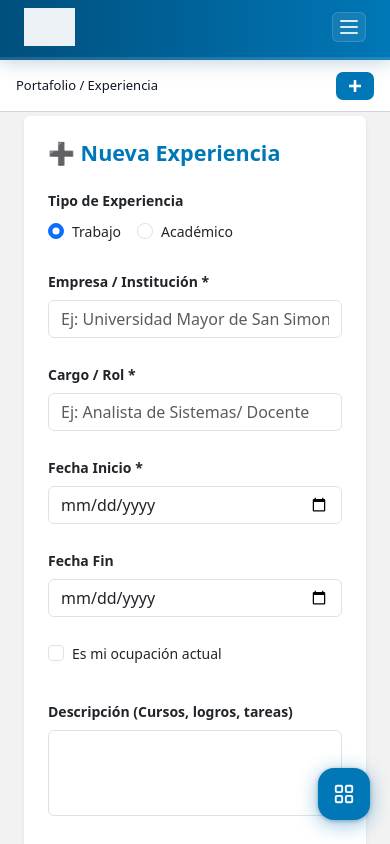
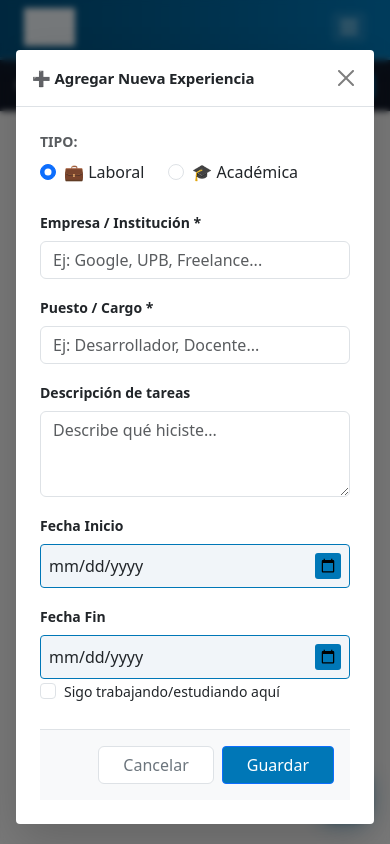
Before and after one commit to AaronParraMerino/portafolio-frontend, a React (Create React App) app: page /dashboard/experience in a window 390 px wide. Both pictures are taken after a click on the button 355 px from the left and 85 px from the top of the page. Shown: the top 844 px of the page. Built offline with nearby package versions, Linux system fonts and the light colour scheme; grey boxes are pictures that could not be loaded.

Commit message:
Mejora responsiva y interfaz con colores y estilo

```diff
--- /dev/null
+++ b/src/features/dashboard/experience/components/ExperienceDetailModal.jsx
@@ -0,0 +1,71 @@
+import React from 'react';
+
+export default function ExperienceDetailModal({ exp, onClose }) {
+  if (!exp) return null;
+
+  return (
+    <div className="prf-modal-overlay" style={{ zIndex: 1100, backgroundColor: 'rgba(0,0,0,0.6)' }}>
+      {/* QA: border-radius: 4px para que sea igual al perfil (sin puntas redondas) */}
+      <div className="prf-modal-content p-0 bg-white shadow-lg" style={{ maxWidth: '550px', borderRadius: '4px', overflow: 'hidden', border: 'none' }}>
+
+        {/* Cabecera con degradado y X dinámica */}
+        <div className="p-4 text-white d-flex justify-content-between align-items-start" style={{ background: 'linear-gradient(135deg, var(--azul) 0%, #004a74 100%)' }}>
+          <div>
+            <span className="badge bg-white text-primary mb-2 fw-bold" style={{ fontSize: '10px' }}>{exp.tipo_experiencia}</span>
+            <h4 className="fw-bold mb-0">{exp.puesto}</h4>
+          </div>
+          <button
+            className="btn-close btn-close-white"
+            onClick={onClose}
+            style={{ transition: '0.2s' }}
+            onMouseEnter={(e) => e.target.style.filter = 'invert(14%) sepia(91%) saturate(6594%) hue-rotate(358deg) brightness(95%) contrast(112%)'}
+            onMouseLeave={(e) => e.target.style.filter = 'none'}
+          ></button>
+        </div>
+
+        {/* Cuerpo con Scroll vertical y fijación de texto (word-break) */}
+        <div className="p-4" style={{ maxHeight: '60vh', overflowY: 'auto' }}>
+          <div className="mb-4">
+            <p className="mb-1 text-muted small fw-bold">EMPRESA / INSTITUCIÓN</p>
+            <p className="text-dark fw-medium">{exp.empresa}</p>
+
+            <p className="mb-1 text-muted small fw-bold mt-3">PERIODO</p>
+            <p className="text-dark">📅 {exp.fecha_inicio} — {exp.actual ? 'Actualidad' : exp.fecha_fin}</p>
+          </div>
+
+          <div className="p-3 bg-light" style={{ borderLeft: '4px solid var(--azul)', borderRadius: '2px' }}>
+            <p className="mb-1 text-muted small fw-bold">DESCRIPCIÓN</p>
+            {/* QA Fix: wordBreak forzado para que el texto no se salga del cuadro */}
+            <p className="text-dark mb-0" style={{
+              whiteSpace: 'pre-wrap',
+              lineHeight: '1.6',
+              wordBreak: 'break-word',
+              overflowWrap: 'anywhere'
+            }}>
+              {exp.descripcion || "Sin descripción detallada."}
+            </p>
+          </div>
+        </div>
+
+        {/* Footer con botón que cambia de Gris a Rojo */}
+        <div className="p-3 border-top text-end bg-light">
+          <button
+            className="btn px-4 fw-bold"
+            style={{
+              backgroundColor: '#6c757d',
+              color: 'white',
+              borderRadius: '4px',
+              transition: '0.3s',
+              border: 'none'
+            }}
+            onClick={onClose}
+            onMouseEnter={(e) => e.target.style.backgroundColor = '#dc3545'}
+            onMouseLeave={(e) => e.target.style.backgroundColor = '#6c757d'}
+          >
+            Cerrar detalle
+          </button>
+        </div>
+      </div>
+    </div>
+  );
+}
--- a/src/features/dashboard/experience/components/ExperienceForm.jsx
+++ b/src/features/dashboard/experience/components/ExperienceForm.jsx
@@ -3,115 +3,125 @@ import React, { useState, useEffect } from 'react';
 export default function ExperienceForm({ onSave, onCancel, editData }) {
   const [formData, setFormData] = useState({
     tipo_experiencia: 'Laboral',
-    empresa: '',
-    puesto: '',
-    fecha_inicio: '',
-    fecha_fin: '',
-    actual: false,
-    descripcion: ''
+    empresa: '', puesto: '', fecha_inicio: '', fecha_fin: '',
+    actual: false, descripcion: ''
   });
-  const [error, setError] = useState('');
-
-  // QA: Función para obtener la fecha de hoy y limitar los calendarios
-  const getTodayDate = () => {
-    return new Date().toISOString().split('T')[0];
-  };
 
   useEffect(() => {
     if (editData) setFormData(editData);
   }, [editData]);
 
-  const handleSubmit = (e) => {
-    e.preventDefault();
-    if (!formData.empresa || !formData.puesto || !formData.fecha_inicio) {
-      setError('Por favor, completa los campos obligatorios (*).');
-      return;
-    }
-    // Validación sistémica de fechas
-    if (!formData.actual && formData.fecha_fin && formData.fecha_inicio > formData.fecha_fin) {
-      setError('La fecha de inicio no puede ser posterior a la fecha de fin.');
-      return;
-    }
-    onSave(formData);
-  };
+  return (
+    <div className="prf-modal-overlay" style={{ zIndex: 1050, backgroundColor: 'rgba(0,0,0,0.5)' }}>
+      {/* background-color blanco forzado, shadow-lg, border-radius reducido a 4px (sin puntas redondas) */}
+      <div className="prf-modal-content bg-white shadow-lg p-0" style={{ maxWidth: '600px', border: 'none', borderRadius: '4px', overflow: 'visible' }}>
+        <div className="prf-modal-head border-bottom p-3">
+          <span className="prf-modal-title fw-bold text-dark">
+            {editData ? '✏️ Editar Experiencia' : '➕ Agregar Nueva Experiencia'}
+          </span>
+          {/* QA: X de cerrar con efecto hover rojo */}
+          <button
+            className="btn-close"
+            onClick={onCancel}
+            style={{ transition: '0.2s' }}
+            onMouseEnter={(e) => e.target.style.filter = 'invert(14%) sepia(91%) saturate(6594%) hue-rotate(358deg) brightness(95%) contrast(112%)'}
+            onMouseLeave={(e) => e.target.style.filter = 'none'}
+          ></button>
+        </div>
 
-  return (
-    <div className="card shadow-sm border-0 p-4 mb-4" style={{ backgroundColor: 'var(--blanco)' }}>
-      <h4 className="fw-bold mb-4" style={{ color: 'var(--azul)' }}>
-        {editData ? '✏️ Actualizar Registro' : '➕ Nueva Experiencia'}
-      </h4>
+        <form onSubmit={(e) => { e.preventDefault(); onSave(formData); }} className="p-4">
+          <div className="row g-3">
 
-      {error && <div className="alert alert-danger py-2 small">{error}</div>}
-
-      <form onSubmit={handleSubmit}>
-        <div className="row g-3">
+            {/* Tiquear Tipo de Experiencia (Radios) - CONSERVADO EXACTAMENTE IGUAL */}
             <div className="col-12 mb-2">
-            <label className="form-label fw-bold d-block small">Tipo de Experiencia</label>
-            <div className="form-check form-check-inline">
-              <input className="form-check-input" type="radio" name="tipoExp" id="lab" value="Laboral"
+              <label className="form-label d-block fw-bold small text-muted text-uppercase">Tipo:</label>
+              <div className="d-flex gap-4">
+                <div className="form-check">
+                  <input className="form-check-input" type="radio" name="tipo_experiencia" id="lab"
                     checked={formData.tipo_experiencia === 'Laboral'}
-                onChange={e => setFormData({...formData, tipo_experiencia: e.target.value})} />
-              <label className="form-check-label small" htmlFor="lab">Trabajo</label>
+                    onChange={() => setFormData({...formData, tipo_experiencia: 'Laboral'})} />
+                  <label className="form-check-label" htmlFor="lab">💼 Laboral</label>
                 </div>
-            <div className="form-check form-check-inline">
-              <input className="form-check-input" type="radio" name="tipoExp" id="acad" value="Académica"
+                <div className="form-check">
+                  <input className="form-check-input" type="radio" name="tipo_experiencia" id="acad"
                     checked={formData.tipo_experiencia === 'Académica'}
-                onChange={e => setFormData({...formData, tipo_experiencia: e.target.value})} />
-              <label className="form-check-label small" htmlFor="acad">Académico</label>
+                    onChange={() => setFormData({...formData, tipo_experiencia: 'Académica'})} />
+                  <label className="form-check-label" htmlFor="acad">🎓 Académica</label>
+                </div>
               </div>
             </div>
 
-          <div className="col-md-6 mb-2">
+            {/* LETRAS Y PLACEHOLDERS CONSERVADOS EXACTAMENTE IGUAL */}
+            <div className="col-md-6">
               <label className="form-label fw-bold small">Empresa / Institución *</label>
-            <input type="text" className="form-control" value={formData.empresa}
-              onChange={e => setFormData({...formData, empresa: e.target.value})} placeholder="Ej: Universidad Mayor de San Simon" />
+              <input type="text" className="form-control" required placeholder="Ej: Google, UPB, Freelance..."
+                value={formData.empresa} onChange={e => setFormData({...formData, empresa: e.target.value})} />
             </div>
 
-          <div className="col-md-6 mb-2">
-            <label className="form-label fw-bold small">Cargo / Rol *</label>
-            <input type="text" className="form-control" value={formData.puesto}
-              onChange={e => setFormData({...formData, puesto: e.target.value})} placeholder="Ej: Analista de Sistemas/ Docente" />
+            <div className="col-md-6">
+              <label className="form-label fw-bold small">Puesto / Cargo *</label>
+              <input type="text" className="form-control" required placeholder="Ej: Desarrollador, Docente..."
+                value={formData.puesto} onChange={e => setFormData({...formData, puesto: e.target.value})} />
             </div>
 
-          <div className="col-md-6 mb-2">
-            <label className="form-label fw-bold small">Fecha Inicio *</label>
-            <input type="date" className="form-control"
-              max={getTodayDate()} // QA: Límite al día de hoy
-              value={formData.fecha_inicio}
+            <div className="col-12">
+              <label className="form-label fw-bold small">Descripción de tareas</label>
+              <textarea className="form-control" rows="3" placeholder="Describe qué hiciste..."
+                value={formData.descripcion} onChange={e => setFormData({...formData, descripcion: e.target.value})} />
+            </div>
+
+            <div className="col-md-6">
+              <label className="form-label fw-bold small">Fecha Inicio</label>
+              <input type="date" className="form-control" value={formData.fecha_inicio}
                 onChange={e => setFormData({...formData, fecha_inicio: e.target.value})} />
             </div>
 
-          <div className="col-md-6 mb-2">
+            <div className="col-md-6">
               <label className="form-label fw-bold small">Fecha Fin</label>
-            <input type="date" className="form-control"
-              max={getTodayDate()} // QA: Límite al día de hoy
-              value={formData.fecha_fin}
-              disabled={formData.actual}
+              <input type="date" className="form-control" disabled={formData.actual} value={formData.fecha_fin}
                 onChange={e => setFormData({...formData, fecha_fin: e.target.value})} />
             </div>
 
-          <div className="col-12 mb-3">
+            <div className="col-12 mt-0">
               <div className="form-check">
-              <input className="form-check-input" type="checkbox" checked={formData.actual} id="checkActual"
-                onChange={e => setFormData({...formData, actual: e.target.checked, fecha_fin: e.target.checked ? '' : formData.fecha_fin})} />
-              <label className="form-check-label small" htmlFor="checkActual">Es mi ocupación actual</label>
+                <input className="form-check-input" type="checkbox" checked={formData.actual} id="checkAct"
+                  onChange={e => setFormData({...formData, actual: e.target.checked, fecha_fin: ''})} />
+                <label className="form-check-label small" htmlFor="checkAct">Sigo trabajando/estudiando aquí</label>
+              </div>
             </div>
           </div>
 
-          <div className="col-12 mb-3">
-            <label className="form-label fw-bold small">Descripción (Cursos, logros, tareas)</label>
-            <textarea className="form-control" rows="3" value={formData.descripcion}
-              onChange={e => setFormData({...formData, descripcion: e.target.value})}></textarea>
-          </div>
-        </div>
-
-        <div className="d-flex gap-3 mt-3">
-          <button type="button" className="btn btn-light w-50" onClick={onCancel}>Cancelar</button>
-          <button type="submit" className="btn text-white w-50" style={{ backgroundColor: 'var(--azul)' }}>
+          <div className="d-flex gap-2 mt-4 pt-3 border-top justify-content-end bg-light p-3">
+            {/* QA: Botón Cancelar con efecto hover rojo */}
+            <button
+              type="button"
+              className="btn px-4"
+              onClick={onCancel}
+              style={{
+                color: '#6c757d',
+                transition: '0.3s',
+                border: '1px solid #dee2e6',
+                backgroundColor: 'white'
+              }}
+              onMouseEnter={(e) => {
+                e.target.style.backgroundColor = '#dc3545';
+                e.target.style.color = 'white';
+                e.target.style.borderColor = '#dc3545';
+              }}
+              onMouseLeave={(e) => {
+                e.target.style.backgroundColor = 'white';
+                e.target.style.color = '#6c757d';
+                e.target.style.borderColor = '#dee2e6';
+              }}
+            >
+              Cancelar
+            </button>
+            <button type="submit" className="btn btn-primary px-4" style={{ backgroundColor: 'var(--azul)', borderRadius: '4px' }}>
               {editData ? 'Actualizar' : 'Guardar'}
             </button>
           </div>
         </form>
       </div>
+    </div>
   );
 }
--- /dev/null
+++ b/src/features/dashboard/experience/components/ExperienceToast.jsx
@@ -0,0 +1,9 @@
+export default function ExperienceToast({ toast }) {
+  if (!toast) return null;
+  return (
+    <div className={`prf-toast ${toast.tipo === 'error' ? 'error' : 'ok'}`}
+         style={{ position: 'fixed', bottom: '20px', right: '20px', zIndex: 9999 }}>
+      <span>{toast.tipo === 'error' ? '⚠️' : '✅'} {toast.msg}</span>
+    </div>
+  );
+}
--- a/src/features/dashboard/experience/pages/ExperiencePage.jsx
+++ b/src/features/dashboard/experience/pages/ExperiencePage.jsx
@@ -1,73 +1,213 @@
 import React, { useState } from 'react';
 import Header from '../../layout/Header';
 import ExperienceForm from '../components/ExperienceForm';
+import ExperienceDetailModal from '../components/ExperienceDetailModal';
+import ExperienceToast from '../components/ExperienceToast';
 
 export default function ExperiencePage() {
-  const [showForm, setShowForm] = useState(false);
-  const [editingExp, setEditingExp] = useState(null);
   const [experiencias, setExperiencias] = useState([]);
+  const [modalMode, setModalMode] = useState(null);
+  const [selectedExp, setSelectedExp] = useState(null);
+  const [toast, setToast] = useState(null);
 
   const breadcrumb = [{ label: 'Portafolio' }, { label: 'Experiencia', active: true }];
 
+  const showToast = (msg, tipo = 'ok') => {
+    setToast({ msg, tipo });
+    setTimeout(() => setToast(null), 3000);
+  };
+
   const handleSave = (data) => {
-    if (editingExp) {
-      setExperiencias(experiencias.map(exp => exp.id === editingExp.id ? { ...data, id: exp.id } : exp));
+    if (modalMode === 'edit') {
+      setExperiencias(experiencias.map(exp => exp.id === selectedExp.id ? { ...data, id: exp.id } : exp));
+      showToast("Experiencia actualizada");
     } else {
       setExperiencias([...experiencias, { ...data, id: Date.now().toString() }]);
+      showToast("Experiencia guardada correctamente");
     }
-    setShowForm(false);
-    setEditingExp(null);
+    setModalMode(null);
+  };
+
+  const handleDelete = (id) => {
+    if (window.confirm("🗑️ ¿Seguro que deseas eliminar esta experiencia?")) {
+      setExperiencias(prev => prev.filter(e => e.id !== id));
+      showToast("Eliminado con éxito", "error");
+    }
   };
 
   return (
     <>
+      <style>{`
+  /* 1. EL HEADER (FONDO OSCURO Y TEXTO BLANCO) */
+  .dsh-header {
+    background-color: #111827 !important;
+    color: white !important;
+  }
+
+  /* Forzamos que el breadcrumb (Portafolio / Experiencia) sea blanco */
+  .dsh-header-bc,
+  .dsh-header-bc span {
+    color: #ffffff !important;
+    opacity: 1 !important;
+  }
+
+  /* 2. TARJETAS DE EXPERIENCIA */
+  .exp-card {
+    transition: all 0.3s ease;
+    border-left: 5px solid var(--azul) !important;
+    border-radius: 4px !important;
+    background-color: #f1f5f9 !important;
+    border: 1px solid #e2e8f0 !important;
+  }
+  .exp-card:hover {
+    transform: translateY(-3px);
+    box-shadow: 0 10px 15px -3px rgba(0,0,0,0.1);
+  }
+
+  /* 3. BADGES (LABORAL Y ACADÉMICA) */
+  .badge-laboral {
+     background-color: #fff7ed !important;
+     color: #ea580c !important;
+     border: 1px solid #fdba74 !important;
+  }
+
+  .badge-academica {
+      background-color: #f3e8ff !important;
+      color: #6b21a8 !important;
+      border: 1px solid #b878fd !important;
+  }
+
+  /* 4. BOTONES DE ACCIÓN */
+  .btn-edit-custom { transition: 0.3s; color: #0d6efd; border-color: #0d6efd; }
+  .btn-edit-custom:hover {
+    background-color: #0d6efd !important;
+    color: white !important;
+  }
+  .btn-delete-custom { transition: 0.3s; color: #dc3545; border-color: #dc3545; }
+  .btn-delete-custom:hover {
+    background-color: #dc3545 !important;
+    color: white !important;
+  }
+    /* ... tus estilos anteriores de Header y Cards (mantenlos igual) ... */
+
+  /* FIX DEFINITIVO PARA EL CALENDARIO (Bordes y Sombra) */
+  input[type="date"] {
+    background-color: #f1f5f9 !important; /* Fondo grisáceo para diferenciarlo */
+    border: 1px solid #0077b7 !important; /* Borde azul de tu marca */
+    border-radius: 4px;
+    padding: 8px !important;
+  }
+
+  /* Esto intenta ponerle borde a la ventana que flota (solo Chrome/Edge) */
+  ::-webkit-datetime-edit { padding: 1px; }
+  ::-webkit-calendar-picker-indicator {
+    background-color: #0077b7;
+    color: white;
+    padding: 5px;
+    border-radius: 3px;
+    cursor: pointer;
+    filter: invert(0); /* Asegura que se vea el icono */
+  }
+
+  /* RESPONSIVIDAD DEL MODAL PARA QUE NO SE CORTE */
+  @media (max-width: 768px) {
+    .prf-modal-overlay {
+      display: flex !important;
+      align-items: flex-start !important; /* Empuja el modal arriba */
+      padding-top: 50px !important;
+      overflow-y: auto !important; /* Permite scroll si el calendario es grande */
+    }
+
+    .prf-modal-content {
+      overflow: visible !important; /* ¡CRÍTICO! Si es hidden, corta el calendario */
+      margin-bottom: 200px !important; /* Espacio extra para que el calendario respire abajo */
+    }
+
+    /* Forzamos que el formulario sea más largo para dar espacio al calendario */
+    form {
+      padding-bottom: 80px !important;
+    }
+  }
+
+`}</style>
+
       <Header
         breadcrumb={breadcrumb}
-        actionLabel={showForm ? "Regresar" : "Agregar experiencia"}
-        onAction={() => { setShowForm(!showForm); setEditingExp(null); }}
+        actionLabel="Agregar experiencia"
+        onAction={() => { setModalMode('add'); setSelectedExp(null); }}
       />
 
-      {/* QA: Ajuste de layout eliminando espacio blanco excesivo arriba */}
-      <div className="container-fluid p-4" style={{ marginTop: '-20px' }}>
+      <div className="container-fluid p-4" style={{ marginTop: '-20px', minHeight: '100vh', background: 'var(--fondo)' }}>
         <div className="row justify-content-center">
           <div className="col-12 col-xl-10">
+            <div className="card shadow-sm border-0 p-4" style={{ borderRadius: '4px', backgroundColor: 'white' }}>
+              <div className="d-flex justify-content-between align-items-center mb-4">
+                <h4 className="fw-bold m-0" style={{ color: 'var(--azul)' }}>Mis Experiencias</h4>
+              </div>
 
-            {showForm ? (
-              <ExperienceForm onSave={handleSave} onCancel={() => setShowForm(false)} editData={editingExp} />
-            ) : (
-              <div className="card shadow-sm border-0 p-4">
-                <h4 className="fw-bold mb-4" style={{ color: 'var(--azul)' }}>Mi Historial</h4>
+              {experiencias.length === 0 ? (
+                <div className="text-center py-5">
+                  <h5 className="text-muted">No tienes experiencias registradas aún.</h5>
+                </div>
+              ) : (
+                <div className="row g-3">
+                  {experiencias.map(exp => (
+                    <div key={exp.id} className="col-12 col-md-6 col-lg-4">
+                      <div className="card h-100 exp-card p-3">
+                        <div className="d-flex justify-content-between mb-2">
+                          <span className={`badge ${exp.tipo_experiencia === 'Laboral' ? 'badge-laboral' : 'badge-academica'}`}>
+                            {exp.tipo_experiencia.toUpperCase()}
+                          </span>
+                          <button
+                            className="btn btn-link p-0 text-muted"
+                            style={{ textDecoration: 'none', fontSize: '1.2rem' }}
+                            onClick={() => {setSelectedExp(exp); setModalMode('view');}}
+                          >
+                            👁️
+                          </button>
+                        </div>
 
-                {experiencias.length === 0 ? (
-                  <p className="text-muted text-center py-5 border rounded">
-                    No has registrado ninguna experiencia laboral o académica aún.
-                  </p>
-                ) : (
-                  experiencias.map(exp => (
-                    <div key={exp.id} className="p-3 mb-3 border rounded-3 bg-white d-flex justify-content-between align-items-center">
-                      <div>
-                        <span className={`badge mb-2 bg-light text-dark border`}>
-                          {exp.tipo_experiencia}
-                        </span>
-                        <h5 className="fw-bold mb-1">{exp.puesto}</h5>
-                        <p className="text-azul mb-1" style={{ fontSize: '14px', fontWeight: '500' }}>{exp.empresa}</p>
-                        <small className="text-muted">
-                          {exp.fecha_inicio} — {exp.actual ? 'Actual' : exp.fecha_fin}
-                        </small>
-                      </div>
-                      <div className="d-flex gap-2 ms-3">
-                        <button onClick={() => {setEditingExp(exp); setShowForm(true);}} className="btn btn-outline-primary btn-sm">Editar</button>
-                        <button onClick={() => setExperiencias(experiencias.filter(e => e.id !== exp.id))} className="btn btn-outline-danger btn-sm">Borrar</button>
+                        <h6 className="fw-bold mb-1 text-dark">{exp.puesto}</h6>
+                        <p className="text-primary small mb-3 fw-medium">{exp.empresa}</p>
+
+                        <div className="mt-auto d-flex justify-content-between align-items-center pt-2 border-top border-secondary-subtle">
+                          <small className="text-muted fw-bold">
+                            {exp.fecha_inicio.split('-')[0]} - {exp.actual ? 'Actual' : exp.fecha_fin?.split('-')[0]}
+                          </small>
+                          <div className="d-flex gap-2">
+                            <button
+                              onClick={() => {setSelectedExp(exp); setModalMode('edit');}}
+                              className="btn btn-sm btn-outline-primary btn-edit-custom"
+                            >
+                              ✏️
+                            </button>
+                            <button
+                              onClick={() => handleDelete(exp.id)}
+                              className="btn btn-sm btn-outline-danger btn-delete-custom"
+                            >
+                              🗑️
+                            </button>
+                          </div>
+                        </div>
                       </div>
                     </div>
-                  ))
-                )}
-              </div>
-            )}
-
+                  ))}
+                </div>
+              )}
+            </div>
           </div>
         </div>
       </div>
+
+      {(modalMode === 'add' || modalMode === 'edit') && (
+        <ExperienceForm onSave={handleSave} onCancel={() => setModalMode(null)} editData={selectedExp} />
+      )}
+
+      {modalMode === 'view' && (
+        <ExperienceDetailModal exp={selectedExp} onClose={() => setModalMode(null)} />
+      )}
+
+      <ExperienceToast toast={toast} />
     </>
   );
 }
```
Lines whose indentation alone changed are shown as unchanged.
